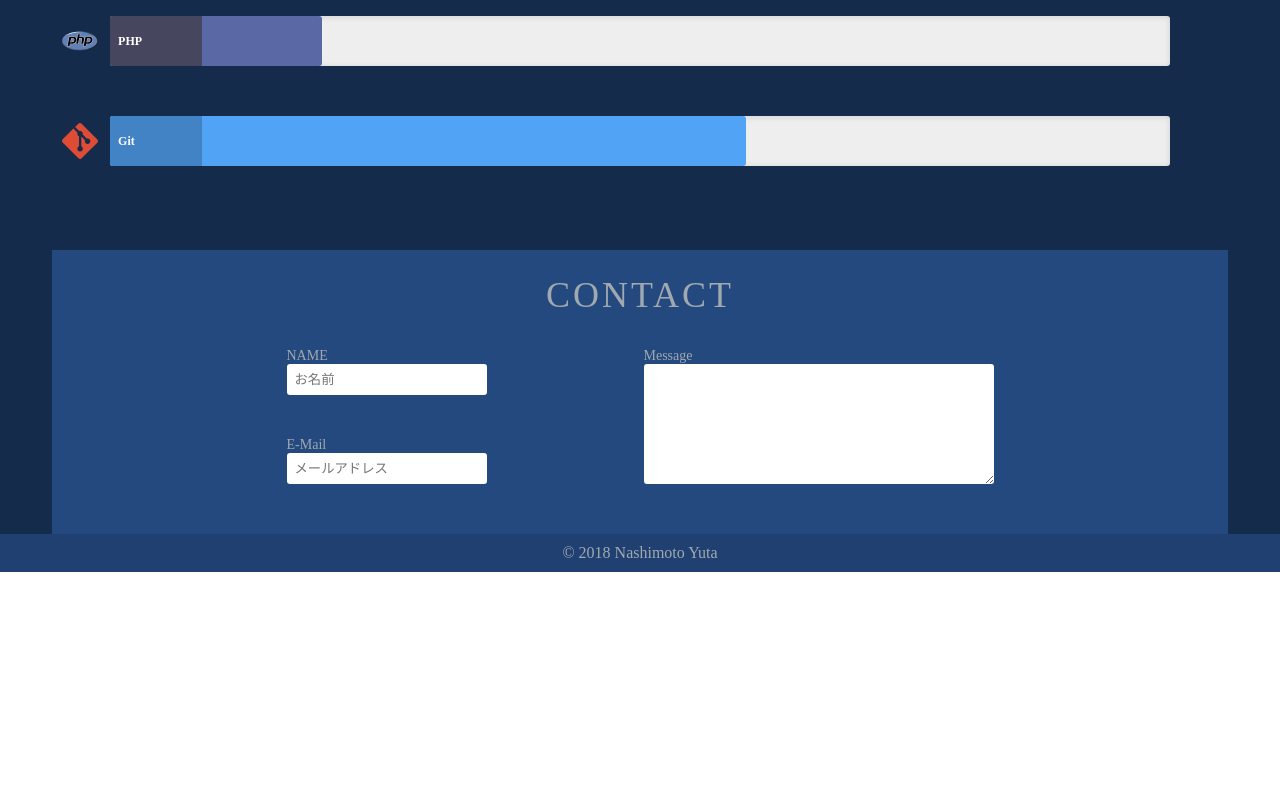
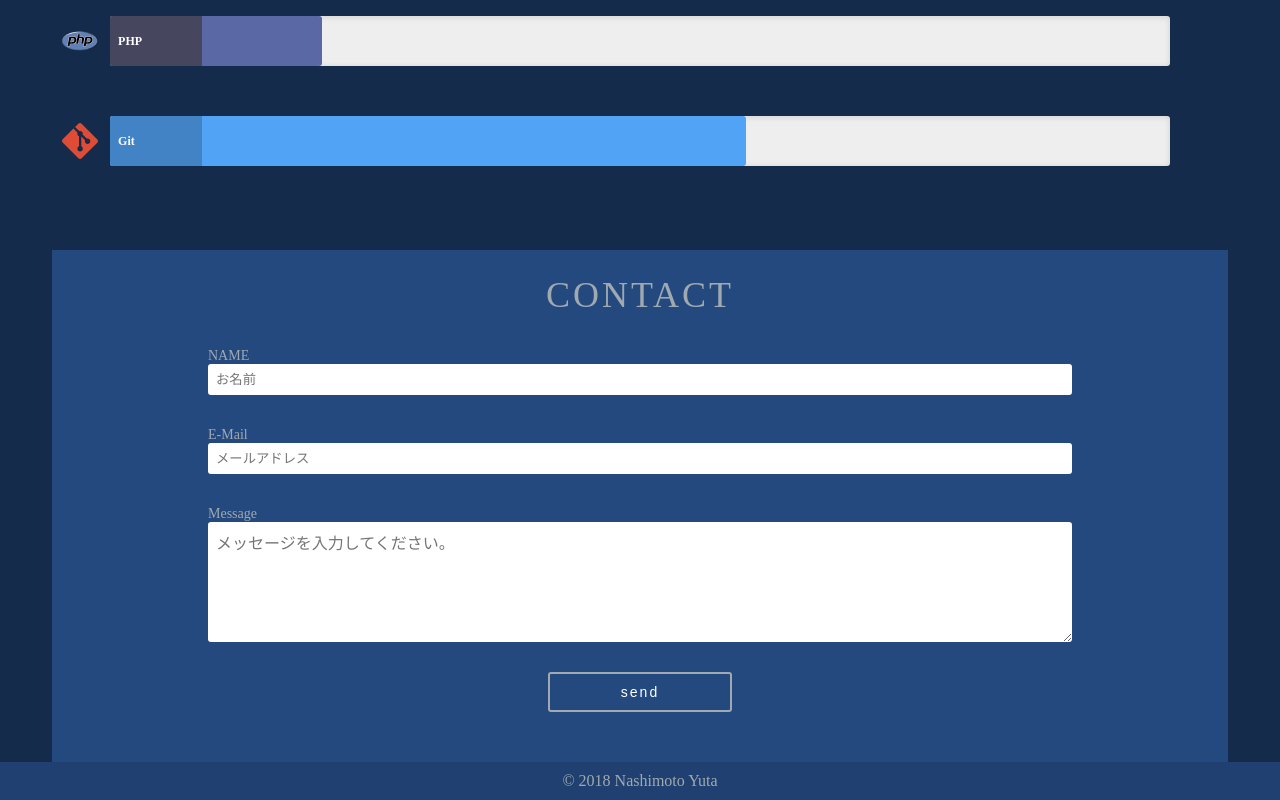
Before and after one commit to yuta-nashimoto/myportfolio, a website: page index.html in a window 1280 px wide. Shown: the part 2512-3312 px from the top of the page. Before the commit the page ends 3084 px from the top, so only its background shows below. Drawn offline with nearby package versions, Linux system fonts and the light colour scheme.

Commit message:
一旦コミット

```diff
--- a/css/style.scss
+++ b/css/style.scss
@@ -314,6 +314,7 @@ img {
 	background: #24497f;
 	.contact_box {
 		form {
+			.input_area{
 				display: flex;
 				flex-direction: column;
 				.form_left {
@@ -347,6 +348,29 @@ img {
 						background: #fff;
 						height: 120px;
 						resize: vertical;
+					}
+				}
+			}
+			.submit_btn{
+				width: 180px;
+				margin: 30px auto 0;
+				border: 2px solid #a1a9b0;
+				border-radius: 3px;
+				overflow: hidden;
+				input{
+					cursor: pointer;
+					display: block;
+					width: 100%;
+					padding: 10px 0;
+					color: #fff;
+					font-size: 14px;
+					letter-spacing: 2px;
+					background: transparent;
+					border: none;
+				}
+				&:active{
+					background: #a1a9b0;
+					color: #fff;
 				}
 			}
 		}
@@ -614,23 +638,18 @@ PC版_CSS(ブレークポイント:768px)
 			width: 75%;
 			margin: 0 auto;
 			form {
-				flex-direction: row;
-				justify-content: space-around;
-				.form_name,
-				.form_email,
-				.form_msg {
-					input,
-					textarea {
-						width: 200px;
-					}
-				}
 				.form_email {
 					margin-top: 30px;
 				}
 				.form_msg {
 					margin-top: 0;
-					textarea {
-						width: 350px;
+				}
+				.submit_btn{
+					transition: all 0.3s ease;
+					&:hover{
+						transition: all .3s ease;
+						background: #a1a9b0;
+						color: #fff;
 					}
 				}
 			}
--- a/index.html
+++ b/index.html
@@ -174,7 +174,6 @@
 							<li class="skillbar skillbar-git" data-percent="60">
 								<div class="skillbar-title">Git</div>
 								<div class="skillbar-bar"></div>
-
 							</li>
 						</ul>
 					</div>
@@ -185,37 +184,26 @@
 				<section id="contact" class="main_contact">
 					<h2 class="section_ttl">CONTACT</h2>
 					<div class="contact_box">
-						<form action="" method="post">
+						<form action="php/mail.php" method="post">
+							<div class="input_area">
 								<div class="form_left">
 									<div class="form_name">
 										<label for="name">NAME</label>
-									<input
-										type="text"
-										id="name"
-										name="person-name"
-										placeholder="お名前"
-									/>
+										<input type="text" id="name" name="person-name" placeholder="お名前"/>
 									</div>
 									<div class="form_email">
 										<label for="mail">E-Mail</label>
-									<input
-										type="email"
-										id="email"
-										name="person-mail"
-										placeholder="メールアドレス"
-									/>
+										<input type="email" id="email" name="person-mail" placeholder="メールアドレス"/>
 									</div>
 								</div>
 								<div class="form_right">
 									<div class="form_msg">
 										<label for="msg">Message</label>
-									<textarea
-										type="msg"
-										id="email"
-										name="person-message"
-									></textarea>
+										<textarea type="msg" id="email" name="person-message" placeholder="メッセージを入力してください。"></textarea>
 									</div>
 								</div>
+							</div>
+							<div class="submit_btn"><input type="submit" value="send" ontouchstart="" id="submit_btn"></div>
 						</form>
 					</div>
 					<!-- END main_CONTACT -->
--- a/js/main.js
+++ b/js/main.js
@@ -18,6 +18,12 @@ $(function() {
 		$humMenu.addClass('is_none');
 	} else {
 		$humMenu.removeClass('is_none');
+		$navAnchor.click(function(){
+			navToggle();
+		});
+		$humMenu.click(function(){
+			navToggle();
+		});
 	}
 	/**********************************
 	 * ハンバーガーメニュー
@@ -37,12 +43,6 @@ $(function() {
 		}
 	}
 
-	$humMenu.click(function(){
-		navToggle();
-	});
-	$navAnchor.click(function(){
-		navToggle();
-	});
 
 
 	/***************************************************
@@ -94,6 +94,9 @@ $(function() {
 			"background-position": "top right",
 			"background-size": "auto " + 120 + "vh"
 		});
+		$('#submit_btn').click(function(e) {
+			return e.preventDefault();
+		});
 	}
 
 
@@ -121,4 +124,7 @@ $(function() {
 		$(this).find($overRayItem).stop().animate({'top': 100 + '%'},200);
 	});
 
+	$('#submit_btn').click(function(e) {
+		return e.preventDefault();
+	});
 });
```
Also changed, not shown: css/style.css. Lines whose indentation alone changed are shown as unchanged.
